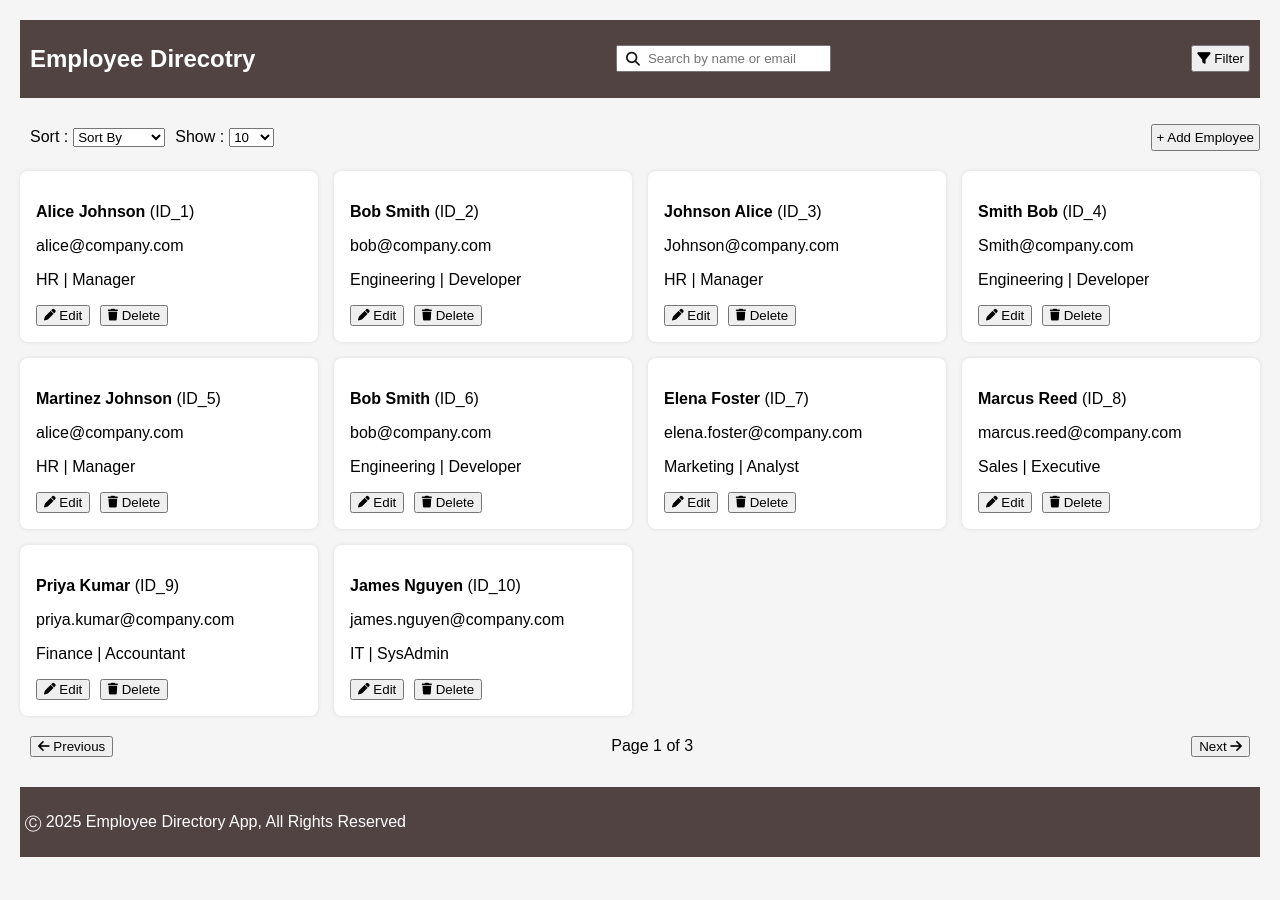
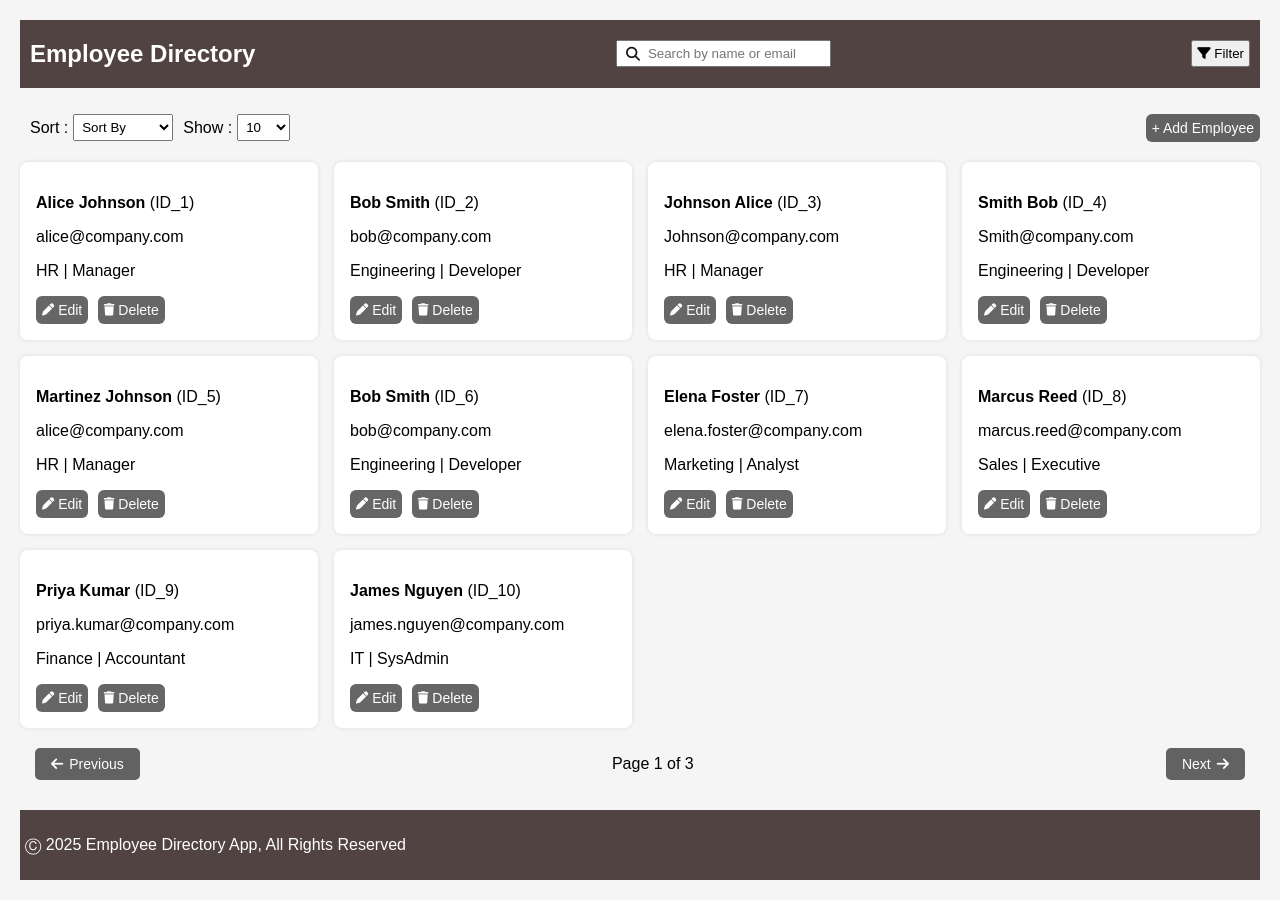
Before and after one commit to Sravan-Peddakotla/ajackus, a plain HTML site: page index.html in a window 1280 px wide. Before the commit the page ends 877 px from the top, so only its background shows below. Drawn offline with Linux system fonts and the light colour scheme.

Commit message:
initial commit

```diff
--- a/index.html
+++ b/index.html
@@ -11,7 +11,7 @@
 
 <body>
   <div class="header">
-    <h2>Employee Direcotry</h2>
+    <h2>Employee Directory</h2>
     <div class="search-container">
       <i class="fa fa-search search-icon fa-sm"></i>
       <input type="text" class="padding" id="searchInput" placeholder="Search by name or email" />
@@ -23,19 +23,19 @@
 
   <div class="second-section">
     <label class="label-padding">Sort : </label>
-    <select id="sortSelect" onchange="applySort()">
+    <select id="sortSelect" class="padding" onchange="applySort()">
       <option value="">Sort By</option>
       <option value="firstName">First Name</option>
       <option value="department">Department</option>
     </select>
     <label class="label-padding" for="pageSize">Show : </label>
-    <select id="pageSize" onchange="changePageSize()">
+    <select id="pageSize" onchange="changePageSize()"  class="padding">
       <option>10</option>
       <option>25</option>
       <option>50</option>
       <option>100</option>
     </select>
-    <button onclick="openAddForm()" class="add-button">+ Add Employee</button>
+    <button onclick="openAddForm()" class="button">+ Add Employee</button>
   </div>
 
   <div id="employeeList" class="grid"></div>
@@ -44,21 +44,21 @@
     <div class="modal-content">
       <span onclick="closeFilter()" class="close">&times;</span>
       <h3>Filter Employees</h3>
-      <input type="text" id="filterFirstName" placeholder="First Name" class="margin" />
-      <input type="text" id="filterDepartment" placeholder="Department" class="margin" />
-      <input type="text" id="filterRole" placeholder="Role" class="margin" />
+      <input type="text" id="filterFirstName" placeholder="First Name" class="input-field" />
+      <input type="text" id="filterDepartment" placeholder="Department" class="input-field" />
+      <input type="text" id="filterRole" placeholder="Role" class="input-field" />
       <br />
-      <button onclick="applyFilter()"  class="margin">Apply</button>
-      <button onclick="clearFilter()"  class="margin">Clear</button>
+      <button onclick="applyFilter()"  class="margin button">Apply</button>
+      <button onclick="clearFilter()"  class="margin button">Clear</button>
     </div>
   </div>
 
   <div id="paginationControls" class="pagination-controls">
-    <button onclick="prevPage()">
+    <button onclick="prevPage()" class="button">
       <i class="fa fa-arrow-left"></i> Previous
     </button>
     <span id="pageInfo"></span>
-    <button onclick="nextPage()">
+    <button onclick="nextPage()" class="button">
       Next <i class="fa fa-arrow-right"></i>
     </button>
   </div>
@@ -77,11 +77,10 @@
         <input type="email" id="addEmail" placeholder="Email" required />
         <input type="text" id="addDepartment" placeholder="Department" required />
         <input type="text" id="addRole" placeholder="Role" required />
-        <button type="submit">Add</button>
+        <button type="submit" class="button">+ Add</button>
       </form>
     </div>
   </div>
-
 
   <div id="editModal" class="modal hidden">
     <div class="modal-content">
@@ -94,7 +93,7 @@
         <input type="email" id="editEmail" placeholder="Email" required />
         <input type="text" id="editDepartment" placeholder="Department" required />
         <input type="text" id="editRole" placeholder="Role" required />
-        <button type="submit">Update</button>
+        <button type="submit" class="button">Update</button>
       </form>
     </div>
   </div>
--- a/public/assets/styles/main.css
+++ b/public/assets/styles/main.css
@@ -3,6 +3,7 @@ body {
   margin: 20px;
   background-color: #f5f5f5;
 }
+
 .header {
   display: flex;
   gap: 1rem;
@@ -10,17 +11,18 @@ body {
   margin-bottom: 1rem;
   flex-wrap: wrap;
   background-color: rgb(82, 67, 67);
-  padding: 10px;
-  padding-top: 5px;
-  padding-bottom: 5px;
+  padding-right: 10px;
+  padding-left: 10px;
   display: flex;
   justify-content: space-between;
   align-items: center;
   flex-wrap: wrap;
 }
+
 .padding {
   padding: 4px;
 }
+
 .search-container {
   position: relative;
   display: inline-block;
@@ -36,8 +38,10 @@ body {
 }
 
 .search-container input {
-  padding-left: 30px; /* give space for icon */
+  padding-left: 30px;
+  /* give space for icon */
 }
+
 .pagination-controls {
   display: flex;
   align-items: center;
@@ -46,14 +50,51 @@ body {
   justify-content: space-between;
   padding: 10px;
 }
-.add-button {
+
+.pagination-controls .button {
+  background-color: rgba(0, 0, 0, 0.6);
+  color: white;
+  border: none;
+  padding: 8px 16px;
+  margin: 0 5px;
+  border-radius: 5px;
+  font-size: 14px;
+  cursor: pointer;
+  transition: background-color 0.3s ease, color 0.3s ease;
+  display: flex;
+  align-items: center;
+  gap: 6px;
+}
+
+.pagination-controls .button:hover {
+  background-color: white;
+  color: rgba(0, 0, 0, 0.7);
+  border: 1px solid rgba(0, 0, 0, 0.6);
+}
+
+.button {
   margin-left: auto;
-  padding: 4px;
+  background-color: rgba(0, 0, 0, 0.6);
+  color: white;
+  padding: 6px 6px;
+  border: none;
+  border-radius: 6px;
+  cursor: pointer;
+  font-size: 14px;
+  transition: background-color 0.3s ease, color 0.3s ease;
 }
+
+.button:hover {
+  background-color: white;
+  color: rgba(0, 0, 0, 0.6);
+  border: 1px solid rgba(0, 0, 0, 0.6);
+}
+
 .label-padding {
   padding-right: 5px;
   padding-left: 10px;
 }
+
 .second-section {
   padding-bottom: 20px;
   padding-top: 10px;
@@ -62,6 +103,7 @@ body {
   align-items: center;
   flex-wrap: wrap;
 }
+
 .footer {
   background-color: rgb(82, 67, 67);
   padding-bottom: 10px;
@@ -70,23 +112,28 @@ body {
   margin-top: 20px;
   color: white;
 }
+
 .grid {
   display: grid;
   grid-template-columns: repeat(auto-fit, minmax(280px, 1fr));
   gap: 1rem;
 }
+
 .employee-card {
   background: #fff;
   padding: 1rem;
   border-radius: 8px;
   box-shadow: 0 0 4px rgba(0, 0, 0, 0.1);
 }
+
 .employee-card button {
   margin-right: 5px;
 }
+
 .pagination {
   margin-top: 20px;
 }
+
 .modal {
   position: fixed;
   top: 0;
@@ -98,23 +145,33 @@ body {
   align-items: center;
   background-color: rgba(0, 0, 0, 0.6);
 }
+
 .margin {
   margin: 5px;
 }
+
+.input-field {
+  margin: 5px;
+  padding: 5px;
+}
+
 .modal-content {
   background: #fff;
   padding: 2rem;
   border-radius: 8px;
   width: 300px;
 }
+
 .hidden {
   display: none;
 }
+
 .close {
   float: right;
   cursor: pointer;
   font-size: 1.2rem;
 }
+
 form input {
   display: block;
   width: 100%;
--- a/src/js/app.js
+++ b/src/js/app.js
@@ -70,10 +70,10 @@ function renderEmployees() {
     <p><strong>${emp.firstName} ${emp.lastName}</strong> (ID_${emp.id})</p>
     <p>${emp.email}</p>
     <p>${emp.department} | ${emp.role}</p>
-    <button onclick="editEmployee(${emp.id})">
+    <button onclick="editEmployee(${emp.id})" class="button">
       <i class="fa fa-pen fa-sm"></i> Edit
     </button>
-    <button onclick="deleteEmployee(${emp.id})">
+    <button onclick="deleteEmployee(${emp.id})" class="button">
       <i class="fa fa-trash fa-sm"></i> Delete
     </button>
   </div>
```
Also changed, not shown: image-1.png (added), image-2.png (added), image-3.png (added), image.png (added), 1 other file.
